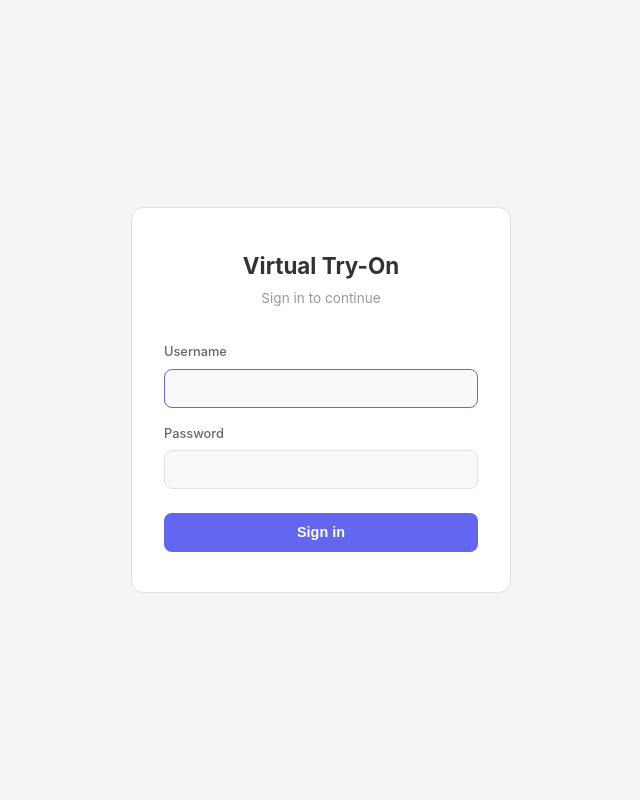
After one commit to racef-code/claude-project, a Flask app: page /login in a window 1280 px wide. The commit adds this page. Shown: the whole page, without its empty margins (319-959 px from the left). Run offline with Flask 3, Linux system fonts and the light colour scheme.

Commit message:
Add login system and pre-deployment hardening for Render
- Login: Flask session auth with 3 users from .env (USER1_USERNAME/PASSWORD pattern)
- Login: load_dotenv() now uses explicit BASE_DIR path (fixes login bug when run from project root)
- Login: login.html page, logout route, login_required decorator on all routes
- Login: username displayed in nav, logout button on index and playground
- Hardening: BASE_DIR for all file paths (catalog.json, garment images, .env check)
- Hardening: FLASK_DEBUG and PORT read from environment (safe for production)
- Hardening: FLASK_SECRET_KEY warning if not set
- Hardening: replace print/traceback with Python logging module
- Procfile: gunicorn with 2 workers and 120s timeout for Render deployment
- requirements.txt: add gunicorn==21.2.0
- .env.example: add FLASK_SECRET_KEY and all user variables

Co-Authored-By: Claude Sonnet 4.6 <noreply@anthropic.com>

```diff
--- a/vto-mvp/app.py
+++ b/vto-mvp/app.py
@@ -4,8 +4,9 @@ import base64
 import io
 import uuid
 import time
-import random
-from flask import Flask, render_template, request, jsonify, session
+import logging
+from functools import wraps
+from flask import Flask, render_template, request, jsonify, session, redirect, url_for
 from dotenv import load_dotenv
 from PIL import Image
 
@@ -13,20 +14,47 @@ from PIL import Image
 from google import genai
 from google.genai import types
 
-# Load environment variables
-load_dotenv()
+# Resolve paths relative to this file, not the working directory
+BASE_DIR = os.path.dirname(os.path.abspath(__file__))
+
+# Load environment variables from the .env next to this file
+load_dotenv(os.path.join(BASE_DIR, '.env'))
+
+# Logging
+logging.basicConfig(level=logging.INFO)
+logger = logging.getLogger(__name__)
 
 app = Flask(__name__)
 app.config['MAX_CONTENT_LENGTH'] = 16 * 1024 * 1024  # 16MB max file size
 app.secret_key = os.getenv("FLASK_SECRET_KEY", os.urandom(24))
+if not os.getenv("FLASK_SECRET_KEY"):
+    logger.warning("FLASK_SECRET_KEY not set — sessions will not persist across restarts")
 
 # Configure Gemini API
 GOOGLE_API_KEY = os.getenv("GOOGLE_API_KEY")
 if not GOOGLE_API_KEY:
-    print("WARNING: GOOGLE_API_KEY not found in .env file")
+    logger.warning("GOOGLE_API_KEY not found in .env file")
+
+# Load users from environment variables
+USERS = {}
+for i in range(1, 4):
+    username = os.getenv(f"USER{i}_USERNAME", "").strip()
+    password = os.getenv(f"USER{i}_PASSWORD", "").strip()
+    if username and password:
+        USERS[username] = password
+
+
+def login_required(f):
+    @wraps(f)
+    def decorated(*args, **kwargs):
+        if 'username' not in session:
+            return redirect(url_for('login', next=request.path))
+        return f(*args, **kwargs)
+    return decorated
+
 
 # Load catalog
-with open('catalog.json', 'r') as f:
+with open(os.path.join(BASE_DIR, 'catalog.json'), 'r') as f:
     catalog_data = json.load(f)
 
 # In-memory generation history (per session, max 20 items)
@@ -76,22 +104,48 @@ def save_to_history(session_id, entry):
     generation_history[session_id] = generation_history[session_id][:20]
 
 
+@app.route('/login', methods=['GET', 'POST'])
+def login():
+    if 'username' in session:
+        return redirect(url_for('index'))
+    error = None
+    if request.method == 'POST':
+        username = request.form.get('username', '').strip()
+        password = request.form.get('password', '').strip()
+        if username in USERS and USERS[username] == password:
+            session['username'] = username
+            next_page = request.args.get('next', '/')
+            return redirect(next_page)
+        error = 'Invalid username or password'
+    return render_template('login.html', error=error)
+
+
+@app.route('/logout')
+def logout():
+    session.clear()
+    return redirect(url_for('login'))
+
+
 @app.route('/')
+@login_required
 def index():
-    return render_template('index.html')
+    return render_template('index.html', username=session['username'])
 
 
 @app.route('/playground')
+@login_required
 def playground():
-    return render_template('playground.html')
+    return render_template('playground.html', username=session['username'])
 
 
 @app.route('/catalog')
+@login_required
 def get_catalog():
     return jsonify(catalog_data)
 
 
 @app.route('/history', methods=['GET'])
+@login_required
 def get_history():
     session_id = get_session_id()
     history = generation_history.get(session_id, [])
@@ -100,6 +154,7 @@ def get_history():
 
 
 @app.route('/history', methods=['DELETE'])
+@login_required
 def clear_history():
     session_id = get_session_id()
     if session_id in generation_history:
@@ -108,6 +163,7 @@ def clear_history():
 
 
 @app.route('/try-on', methods=['POST'])
+@login_required
 def try_on():
     try:
         data = request.get_json()
@@ -127,11 +183,11 @@ def try_on():
         if not GOOGLE_API_KEY:
             return jsonify({'error': 'GOOGLE_API_KEY not configured'}), 500
 
-        print(f"Processing try-on for item: {item['name']}")
+        logger.info(f"Processing try-on for item: {item['name']}")
 
         user_img = decode_base64_image(user_image_b64)
 
-        garment_path = os.path.join('static', item['image'])
+        garment_path = os.path.join(BASE_DIR, 'static', item['image'])
         if not os.path.exists(garment_path):
             return jsonify({'error': f'Garment image not found: {garment_path}'}), 404
         garment_img = Image.open(garment_path)
@@ -151,7 +207,7 @@ GARMENT DETAILS:
 
 Generate the try-on image now."""
 
-        print("Calling Gemini API (NanoBanana 2)...")
+        logger.info("Calling Gemini API for try-on...")
         client = get_client()
 
         response = client.models.generate_content(
@@ -168,7 +224,7 @@ Generate the try-on image now."""
         if not generated_image_b64:
             return jsonify({'error': 'No image generated by the model.'}), 500
 
-        print("Successfully generated try-on image")
+        logger.info("Successfully generated try-on image")
 
         # Save to history
         session_id = get_session_id()
@@ -187,9 +243,7 @@ Generate the try-on image now."""
         })
 
     except Exception as e:
-        print(f"Error in try-on: {str(e)}")
-        import traceback
-        traceback.print_exc()
+        logger.exception("Error in try-on")
         return jsonify({'error': f'Server error: {str(e)}'}), 500
 
 
@@ -233,6 +287,7 @@ Generate content that logically continues the scene, matching the style, lightin
 
 
 @app.route('/generate', methods=['POST'])
+@login_required
 def generate():
     try:
         data = request.get_json()
@@ -259,7 +314,7 @@ def generate():
         if not GOOGLE_API_KEY:
             return jsonify({'error': 'GOOGLE_API_KEY not configured'}), 500
 
-        print(f"Processing {mode} | model={model_name} | aspect={aspect_ratio} | size={image_size} | temp={temperature}")
+        logger.info(f"Processing {mode} | model={model_name} | aspect={aspect_ratio} | size={image_size} | temp={temperature}")
 
         prompt = build_mode_prompt(mode, user_prompt, negative_prompt)
         contents = [prompt]
@@ -304,7 +359,7 @@ def generate():
         if seed is not None:
             config_kwargs['seed'] = int(seed)
 
-        print("Calling Gemini API...")
+        logger.info("Calling Gemini API...")
         client = get_client()
 
         response = client.models.generate_content(
@@ -323,7 +378,7 @@ def generate():
                 error_msg += f' Model response: {" ".join(text_parts)}'
             return jsonify({'error': error_msg}), 500
 
-        print(f"Successfully generated image | mode={mode}")
+        logger.info(f"Successfully generated image | mode={mode}")
 
         # Save to history
         session_id = get_session_id()
@@ -344,13 +399,12 @@ def generate():
         })
 
     except Exception as e:
-        print(f"Error in generate: {str(e)}")
-        import traceback
-        traceback.print_exc()
+        logger.exception("Error in generate")
         return jsonify({'error': f'Server error: {str(e)}'}), 500
 
 
 @app.route('/optimize-prompt', methods=['POST'])
+@login_required
 def optimize_prompt():
     """Use Gemini text model to enhance the user's prompt for better image generation"""
     try:
@@ -397,12 +451,13 @@ Guidelines:
         return jsonify({'success': True, 'optimized_prompt': optimized})
 
     except Exception as e:
-        print(f"Error in optimize-prompt: {str(e)}")
+        logger.exception("Error in optimize-prompt")
         return jsonify({'error': f'Server error: {str(e)}'}), 500
 
 
 if __name__ == '__main__':
-    if not os.path.exists('.env'):
-        print("\nWARNING: .env file not found!")
-        print("Please create a .env file with your GOOGLE_API_KEY\n")
-    app.run(debug=True, host='0.0.0.0', port=5000)
+    if not os.path.exists(os.path.join(BASE_DIR, '.env')):
+        logger.warning(".env file not found! Please create one with your GOOGLE_API_KEY")
+    debug = os.getenv('FLASK_DEBUG', 'false').lower() == 'true'
+    port = int(os.getenv('PORT', 5000))
+    app.run(debug=debug, host='0.0.0.0', port=port)
--- a/vto-mvp/requirements.txt
+++ b/vto-mvp/requirements.txt
@@ -2,3 +2,4 @@ flask==3.0.0
 google-genai>=1.0.0
 python-dotenv==1.0.0
 Pillow>=11.0.0
+gunicorn==21.2.0
--- a/vto-mvp/static/css/style.css
+++ b/vto-mvp/static/css/style.css
@@ -98,6 +98,23 @@ header p  { color: var(--text-secondary); font-size: 1rem; }
     transition: all var(--transition);
 }
 .theme-toggle:hover { border-color: var(--accent); color: var(--accent); }
+
+.nav-username {
+    font-size: 0.82rem;
+    color: var(--text-muted);
+    padding: 0 0.25rem;
+}
+
+.nav-logout {
+    font-size: 0.82rem;
+    color: var(--text-secondary);
+    text-decoration: none;
+    padding: 0.3rem 0.65rem;
+    border: 1px solid var(--border-color);
+    border-radius: 6px;
+    transition: all var(--transition);
+}
+.nav-logout:hover { border-color: #ef4444; color: #ef4444; }
 
 @media (max-width: 900px) {
     .nav-bar { flex-direction: column; gap: 0.75rem; text-align: center; }
--- a/vto-mvp/templates/index.html
+++ b/vto-mvp/templates/index.html
@@ -18,6 +18,8 @@
                     <a href="/" class="nav-link active">Virtual Try-On</a>
                     <a href="/playground" class="nav-link">Playground</a>
                     <button id="themeToggle" class="theme-toggle" title="Toggle dark mode"></button>
+                    <span class="nav-username">{{ username }}</span>
+                    <a href="/logout" class="nav-logout">Logout</a>
                 </div>
             </nav>
         </div>
--- /dev/null
+++ b/vto-mvp/templates/login.html
@@ -0,0 +1,115 @@
+<!DOCTYPE html>
+<html lang="en">
+<head>
+    <meta charset="UTF-8">
+    <meta name="viewport" content="width=device-width, initial-scale=1.0">
+    <title>Login — Virtual Try-On</title>
+    <link rel="stylesheet" href="{{ url_for('static', filename='css/style.css') }}">
+    <style>
+        .login-page {
+            min-height: 100vh;
+            display: flex;
+            align-items: center;
+            justify-content: center;
+            background: var(--bg-primary, #0a0a0a);
+        }
+        .login-card {
+            background: var(--bg-secondary, #141414);
+            border: 1px solid var(--border-color, #222);
+            border-radius: 12px;
+            padding: 2.5rem 2rem;
+            width: 100%;
+            max-width: 380px;
+        }
+        .login-brand {
+            text-align: center;
+            margin-bottom: 2rem;
+        }
+        .login-brand h1 {
+            font-size: 1.4rem;
+            font-weight: 700;
+            color: var(--text-primary, #fff);
+            margin: 0 0 0.25rem;
+        }
+        .login-brand p {
+            font-size: 0.85rem;
+            color: var(--text-muted, #888);
+            margin: 0;
+        }
+        .login-form {
+            display: flex;
+            flex-direction: column;
+            gap: 1rem;
+        }
+        .form-group {
+            display: flex;
+            flex-direction: column;
+            gap: 0.4rem;
+        }
+        .form-group label {
+            font-size: 0.8rem;
+            font-weight: 500;
+            color: var(--text-secondary, #aaa);
+        }
+        .form-group input {
+            padding: 0.65rem 0.85rem;
+            border: 1px solid var(--border-color, #333);
+            border-radius: 8px;
+            background: var(--bg-tertiary, #1a1a1a);
+            color: var(--text-primary, #fff);
+            font-size: 0.9rem;
+            outline: none;
+            transition: border-color 0.15s;
+        }
+        .form-group input:focus {
+            border-color: var(--accent, #6366f1);
+        }
+        .login-btn {
+            margin-top: 0.5rem;
+            padding: 0.7rem;
+            background: var(--accent, #6366f1);
+            color: #fff;
+            border: none;
+            border-radius: 8px;
+            font-size: 0.9rem;
+            font-weight: 600;
+            cursor: pointer;
+            transition: opacity 0.15s;
+        }
+        .login-btn:hover { opacity: 0.88; }
+        .login-error {
+            padding: 0.65rem 0.85rem;
+            background: rgba(239, 68, 68, 0.12);
+            border: 1px solid rgba(239, 68, 68, 0.35);
+            border-radius: 8px;
+            color: #f87171;
+            font-size: 0.85rem;
+            text-align: center;
+        }
+    </style>
+</head>
+<body>
+    <div class="login-page">
+        <div class="login-card">
+            <div class="login-brand">
+                <h1>Virtual Try-On</h1>
+                <p>Sign in to continue</p>
+            </div>
+            <form class="login-form" method="POST">
+                {% if error %}
+                <div class="login-error">{{ error }}</div>
+                {% endif %}
+                <div class="form-group">
+                    <label for="username">Username</label>
+                    <input type="text" id="username" name="username" autocomplete="username" autofocus required>
+                </div>
+                <div class="form-group">
+                    <label for="password">Password</label>
+                    <input type="password" id="password" name="password" autocomplete="current-password" required>
+                </div>
+                <button type="submit" class="login-btn">Sign in</button>
+            </form>
+        </div>
+    </div>
+</body>
+</html>
--- a/vto-mvp/templates/playground.html
+++ b/vto-mvp/templates/playground.html
@@ -19,6 +19,8 @@
                     <a href="/" class="nav-link">Virtual Try-On</a>
                     <a href="/playground" class="nav-link active">Playground</a>
                     <button id="themeToggle" class="theme-toggle" title="Toggle dark mode"></button>
+                    <span class="nav-username">{{ username }}</span>
+                    <a href="/logout" class="nav-logout">Logout</a>
                 </div>
             </nav>
         </div>
```
Also changed, not shown: 2 other files.
